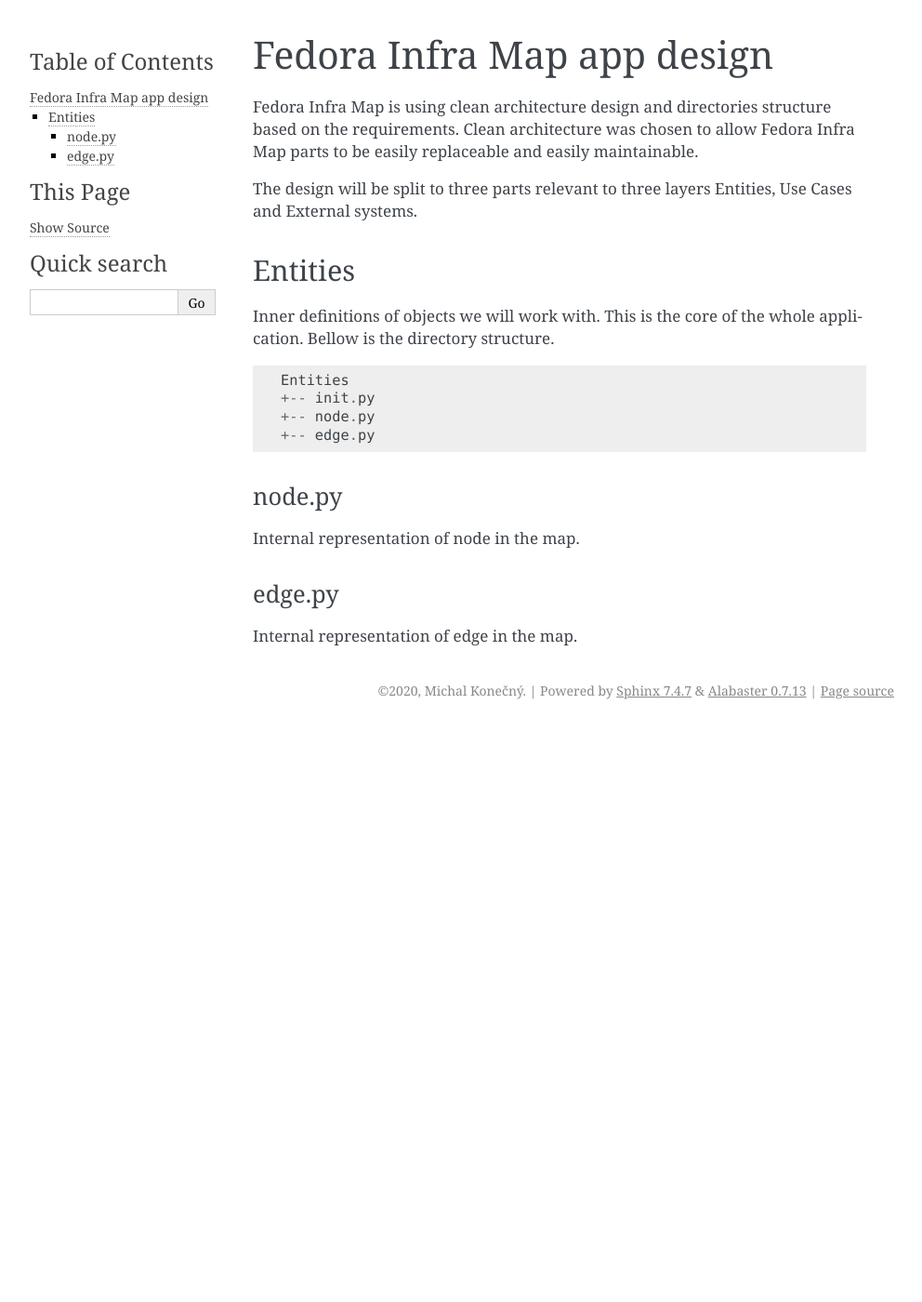
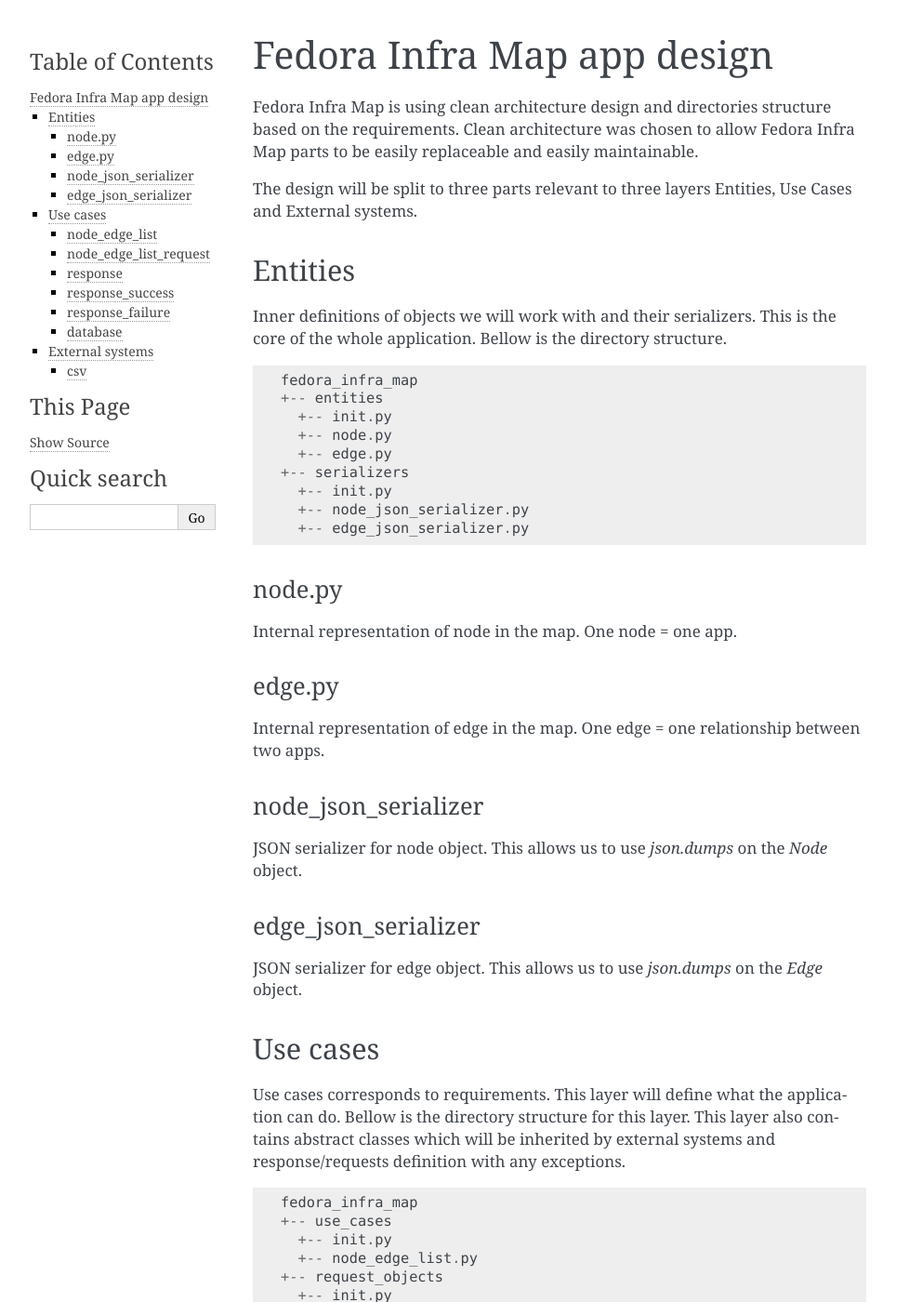
Before and after one commit to Zlopez/fedora-infra-map, a Sphinx documentation site: the page built from docs/design.rst, in a window 1280 px wide and 1400 px high. Shown: the whole window at 93% size, without its empty margins (148-1140 px from the left). Built offline with Sphinx 7.4.7, drawn with Linux system fonts in a browser that asks for light colours; pages that are not in the unit, such as notebooks, are missing from menus; some of the changed text lies outside the part shown.

Commit message:
Update design docs
Signed-off-by: Michal Konečný <mkonecny@redhat.com>

```diff
--- a/docs/design.rst
+++ b/docs/design.rst
@@ -9,21 +9,118 @@
 Entities
 --------
 
-Inner definitions of objects we will work with. This is the core of the whole application. Bellow is the directory structure.
+Inner definitions of objects we will work with and their serializers. This is the core of the whole application. Bellow is the directory structure.
 
 ::
 
-   Entities
-   +-- init.py
-   +-- node.py
-   +-- edge.py
+  fedora_infra_map
+  +-- entities
+    +-- init.py
+    +-- node.py
+    +-- edge.py
+  +-- serializers
+    +-- init.py
+    +-- node_json_serializer.py
+    +-- edge_json_serializer.py
+
 
 node.py
 ~~~~~~~
 
-Internal representation of node in the map.
+Internal representation of node in the map. One node = one app.
+
 
 edge.py
 ~~~~~~~
 
-Internal representation of edge in the map.
+Internal representation of edge in the map. One edge = one relationship between two apps.
+
+
+node_json_serializer
+~~~~~~~~~~~~~~~~~~~~
+
+JSON serializer for node object. This allows us to use `json.dumps` on the `Node` object.
+
+
+edge_json_serializer
+~~~~~~~~~~~~~~~~~~~~
+
+JSON serializer for edge object. This allows us to use `json.dumps` on the `Edge` object.
+
+
+Use cases
+---------
+
+Use cases corresponds to requirements. This layer will define what the application can do. Bellow is the directory structure for this layer. This layer also contains abstract classes which will be inherited by external systems and response/requests definition with any exceptions.
+
+::
+
+  fedora_infra_map
+  +-- use_cases
+    +-- init.py
+    +-- node_edge_list.py
+  +-- request_objects
+    +-- init.py
+    +-- node_edge_list_request.py
+  +-- response_objects
+    +-- init.py
+    +-- response.py
+    +-- response_success.py
+    +-- response_failure.py
+  +-- database
+    +-- init.py
+    +-- database.py
+
+
+node_edge_list
+~~~~~~~~~~~~~~
+
+This class returns the list of nodes and list of edges connecting them or error. It calls abstract `Database` class, request a query and handle response from external system.
+
+
+node_edge_list_request
+~~~~~~~~~~~~~~~~~~~~~~
+
+Request passed to `node_edge_list` it contains a list of filters to apply.
+
+
+response
+~~~~~~~~
+
+Abstract class which is inherited by other responses. This class also defines constants for any response code. Defines `__bool__` method.
+
+
+response_success
+~~~~~~~~~~~~~~~~
+
+This class is inherited from `Response` and is returned when use case finishes successfully. Implements `__bool__` method that returns `True` and value attribute, which contains return value from use case if any.
+
+
+response_failure
+~~~~~~~~~~~~~~~~
+
+This class is inherited from `Response` and is returned when use case finishes with failure. Implements `__bool__` method that returns `False`, value property contains type of error and exception with error message.
+
+
+database
+~~~~~~~~
+
+Abstract class that defines the API for database. It needs to be inherited by any external database class.
+
+
+External systems
+----------------
+
+This is the outer layer of clean architecture and contains wrappers that are calling external systems and any helper class used by the wrappers. Wrappers will inherit abstract class defined in use cases layer.
+
+::
+
+  fedora_infra_map
+  +-- database
+    +-- csv.py
+
+
+csv
+~~~
+
+This class implements database wrapper around CSV files.
--- a/docs/requirements.rst
+++ b/docs/requirements.rst
@@ -9,6 +9,6 @@
 
 * Interactive web interface
 * Map of the fedora infra represented by nodes and edges
-* Querying of the specific nodes by various filters
+* Querying of the specific nodes, edges by attributes
 * Node represents app itself (name, description, ownership, url)
-* Edge represents relation between apps (type, description)
+* Edge represents relationship between apps (type, description)
```
